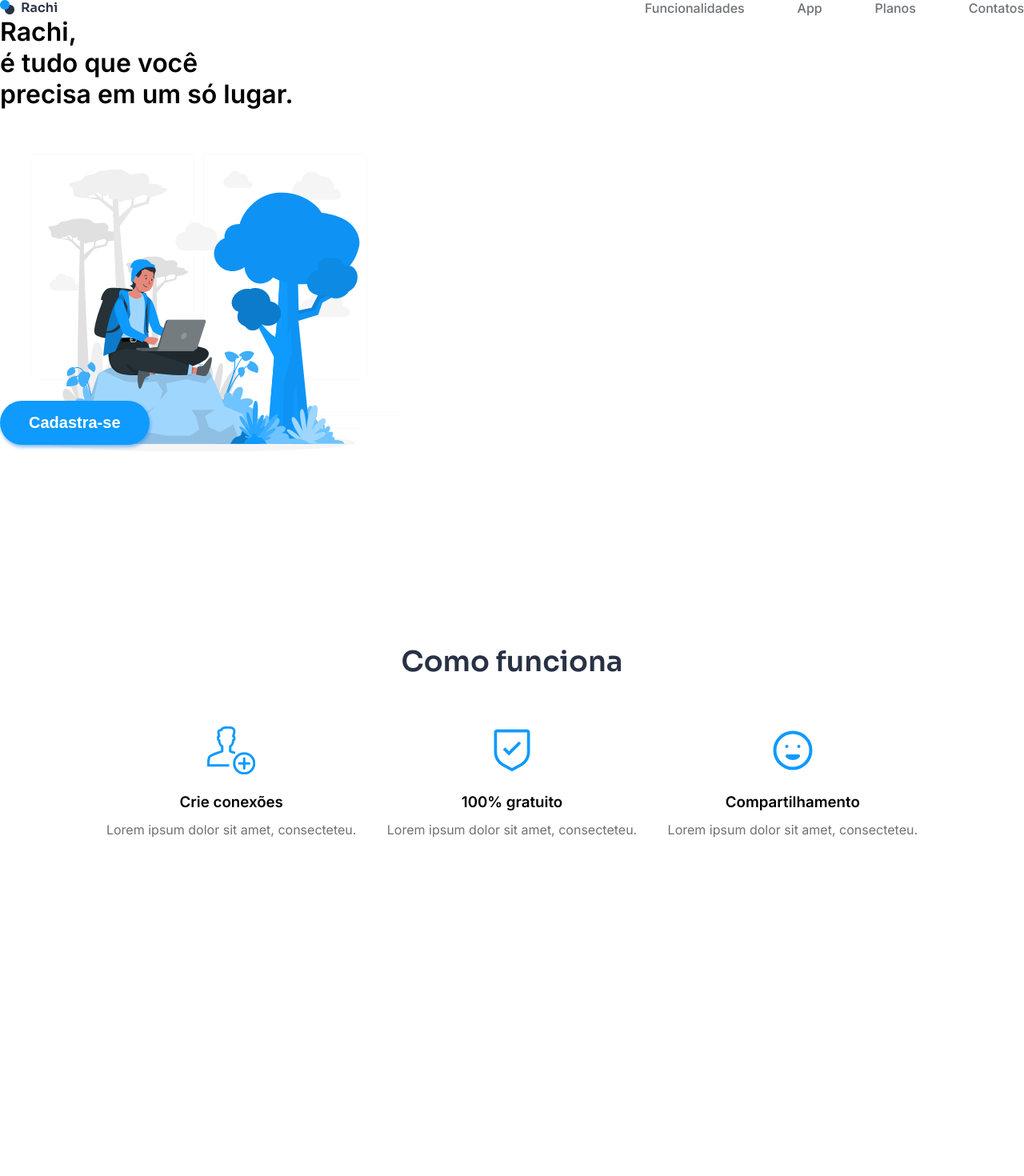
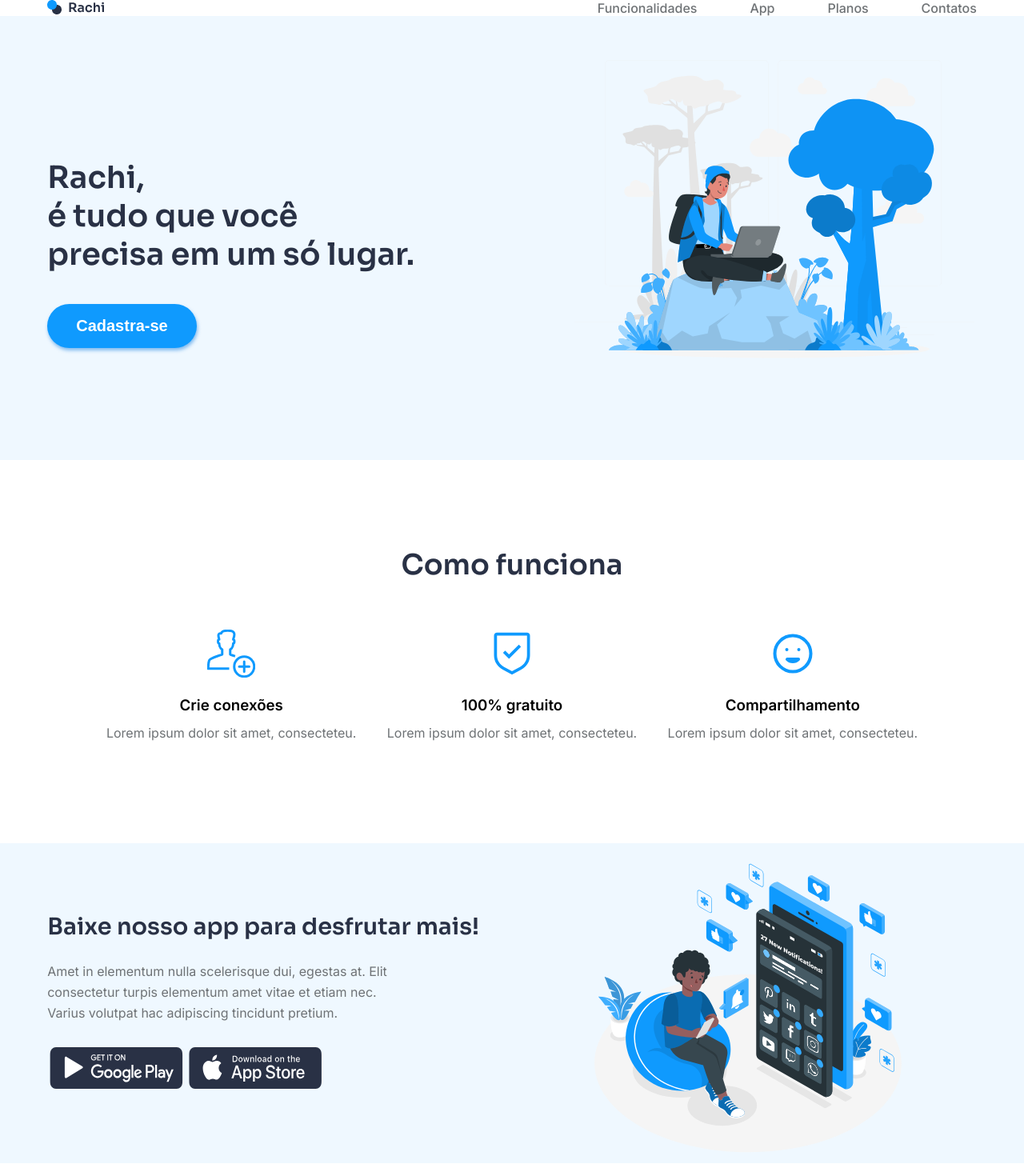
Before and after one commit to dessaphss/Rachi, a Vue app: page /#/ in a window 1280 px wide. Shown: the top 1470 px of the page at 80% size. Before the commit the page ends 1066 px from the top, so only its background shows below. Built offline with nearby package versions, Linux system fonts and the light colour scheme; the HTML template or start-up script is replaced by a standard one.

Commit message:
feature(max-width): updated max width of elements

```diff
--- a/src/components/MainContainer/index.vue
+++ b/src/components/MainContainer/index.vue
@@ -1,18 +1,21 @@
 <template>
-    <div class="main-app-container">
+  <div>
+    <container-item data-aos="fade-down">
       <app-header />
-        <div class="container-bg">
-          <div class="container-bg">
-            <div class="title">
+    </container-item>
+    <container-item containerClass="max-full">
+      <container-item data-aos="fade-right">
+        <div class="bg-style">
           <h1>Rachi, <br> é tudo que você <br>precisa em um só lugar.</h1>
           <img src="@/assets/icons/working.svg" alt="">
-            </div>
         </div>
         <custom-button
           button-size="normal"
           buttonText="Cadastra-se"
         />
-        </div>
+      </container-item>
+    </container-item>
+    <container-item>
         <custom-title title-text="Como funciona" />
         <div class="card-container">
           <CardItem
@@ -21,6 +24,26 @@
             :card="card"
           />
         </div>
+    </container-item>
+    <container-item containerClass="max-full">
+      <container-item>
+        <div class="app">
+          <div class="app-description">
+            <h4>Baixe nosso app para desfrutar mais!</h4>
+            <p class="subtitle">Amet in elementum nulla scelerisque dui, egestas at. Elit consectetur turpis elementum amet vitae et etiam nec. Varius volutpat hac adipiscing tincidunt pretium.</p>
+            <div class="store">
+              <img src="@/assets/icons/google-play.svg" alt="">
+              <img src="@/assets/icons/app-store.svg" alt="">
+            </div>
+          </div>
+          <img src="@/assets/icons/notifications.svg" alt="">
+        </div>
+      </container-item>
+    </container-item>
+    <custom-title
+      title-text="Nossos Planos"
+      sub-title="Lorem ipsum dolor sit amet, consectetur adipiscing elit. Donec lacinia mi quis euismod ultrices."
+    />
   </div>
 </template>
 <script>
@@ -28,6 +51,9 @@ import AppHeader from "@/components/AppHeader";
 import CustomButton from "@/components/CustomButton";
 import CustomTitle from "@/components/CustomTitle";
 import CardItem from "@/components/CardItem"
+import ContainerItem from "@/components/ContainerItem"
+import AOS from 'aos'
+import 'aos/dist/aos.css'
 
 export default {
   name: 'MainContainer',
@@ -56,8 +82,12 @@ export default {
     AppHeader,
     CustomButton,
     CustomTitle,
-    CardItem
+    CardItem,
+    ContainerItem,
+  },
+  mounted () {
+    AOS.init()
   }
-};
+}
 </script>
 <style src="./styles.scss" scoped lang="scss"></style>
```
Lines whose indentation alone changed are shown as unchanged.
